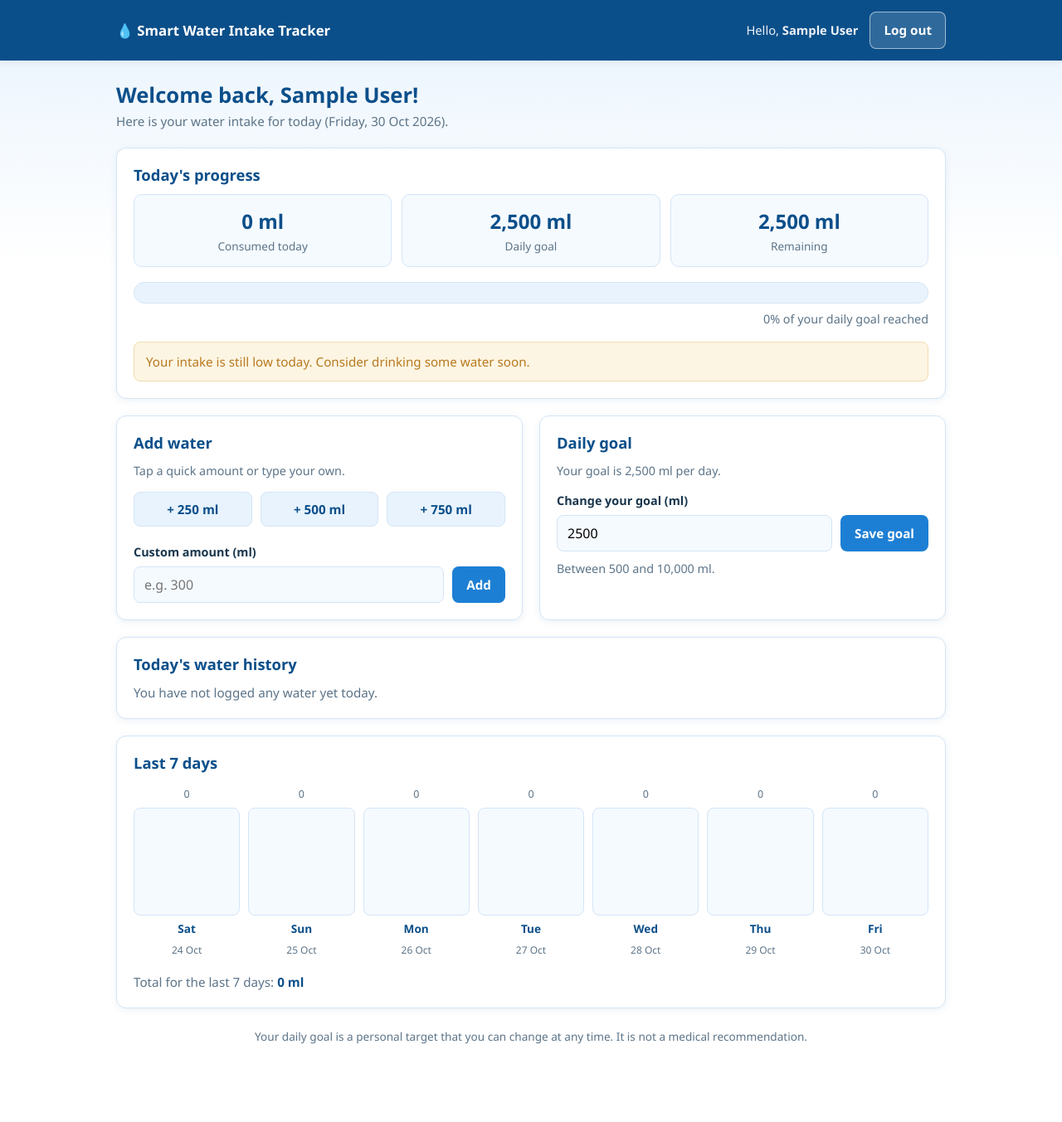
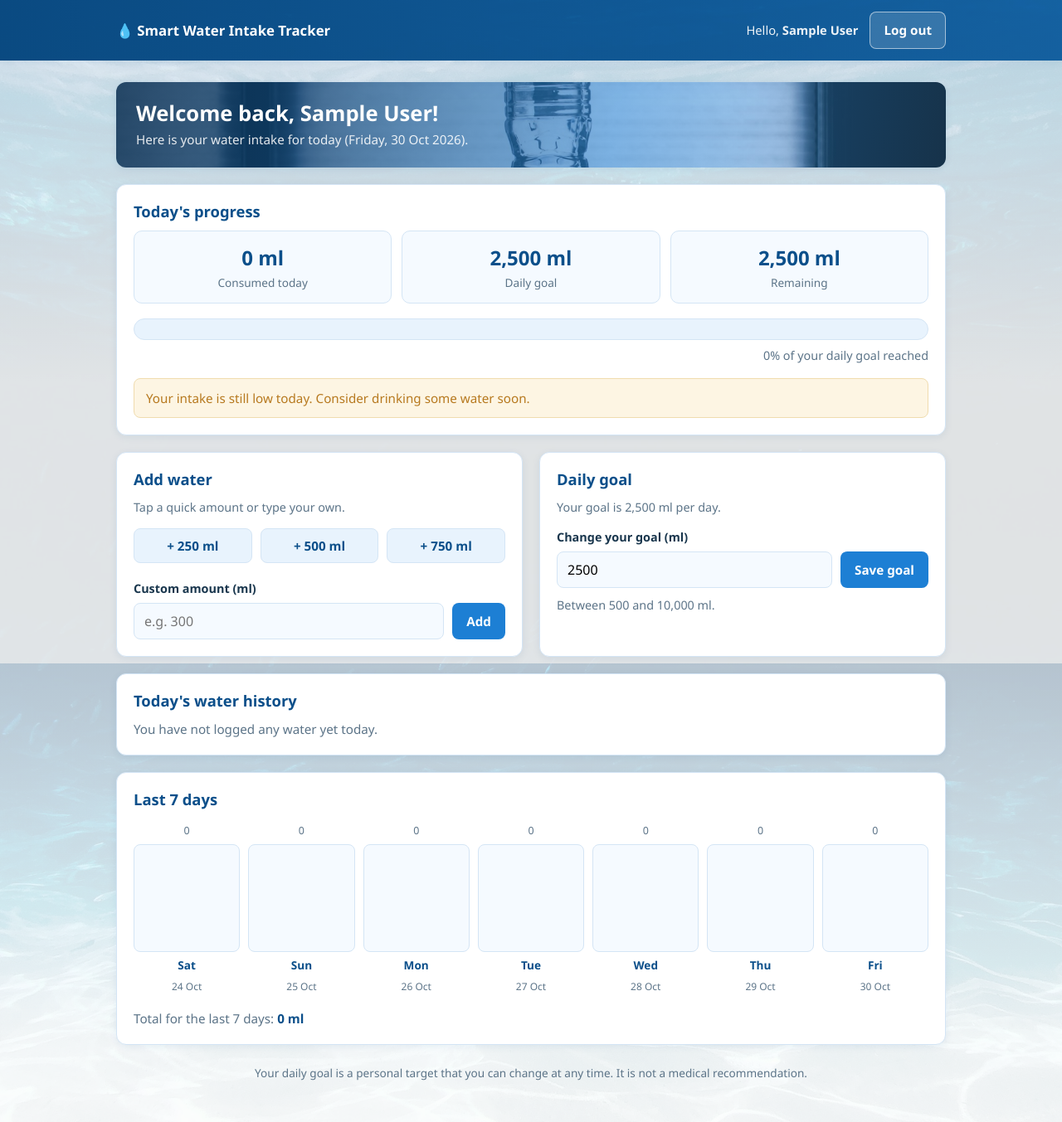
Before and after one commit to wisdom-ctrl-tech/smart-water-tracker, a PHP site: page /smart-water-tracker/ in a window 1280 px wide. Shown: the whole page at 83% size. Before the commit the page ends 1259 px from the top, so only its background shows below. Run offline with PHP 8.4, Linux system fonts and the light colour scheme; the visitor is signed in with stand-in values (Sample User, id 1); data that the repository does not hold is empty.

Commit message:
Add water background images
Use a pouring-water photo behind the login, register and password reset pages, and a water bottle hero plus a subtle underwater background on the dashboard. Add image credits.

```diff
--- a/index.php
+++ b/index.php
@@ -232,10 +232,12 @@
 
 <main class="container">
 
-    <h1 class="welcome">
-        Welcome back, <?php echo e($user['name']); ?>!
-    </h1>
-    <p class="welcome-sub">Here is your water intake for today (<?php echo e(date('l, d M Y')); ?>).</p>
+    <section class="welcome-hero">
+        <h1 class="welcome">
+            Welcome back, <?php echo e($user['name']); ?>!
+        </h1>
+        <p class="welcome-sub">Here is your water intake for today (<?php echo e(date('l, d M Y')); ?>).</p>
+    </section>
 
     <?php if ($message !== ''): ?>
         <div id="flash-message"
--- a/style.css
+++ b/style.css
@@ -31,7 +31,10 @@
     font-size: 16px;
     line-height: 1.5;
     color: var(--text);
-    background: linear-gradient(180deg, var(--blue-light) 0%, #ffffff 320px);
+    background:
+        linear-gradient(180deg, rgba(232, 243, 253, 0.78) 0%, rgba(255, 255, 255, 0.88) 460px),
+        url('assets/water-dashboard.jpg') center / cover no-repeat fixed;
+    background-color: var(--blue-lighter);
     min-height: 100vh;
 }
 
@@ -171,7 +174,10 @@
     align-items: center;
     justify-content: center;
     padding: 32px 16px;
-    background: linear-gradient(160deg, var(--blue-dark) 0%, var(--blue) 55%, #7fc4f5 100%);
+    background:
+        linear-gradient(160deg, rgba(6, 46, 82, 0.82) 0%, rgba(29, 127, 212, 0.62) 55%, rgba(127, 196, 245, 0.45) 100%),
+        url('assets/water-auth.jpg') center / cover no-repeat fixed;
+    background-color: var(--blue-dark);
 }
 
 .auth-box {
@@ -263,7 +269,9 @@
 /* ---------------- Dashboard layout ---------------- */
 
 .topbar {
-    background: var(--blue-dark);
+    background:
+        linear-gradient(90deg, rgba(11, 79, 138, 0.90) 0%, rgba(29, 127, 212, 0.70) 100%),
+        url('assets/water-dashboard.jpg') center 30% / cover no-repeat;
     color: #ffffff;
     box-shadow: var(--shadow);
 }
@@ -309,6 +317,25 @@
     color: var(--text-soft);
     margin: 0 0 20px;
     font-size: 0.95rem;
+}
+
+.welcome-hero {
+    background:
+        linear-gradient(100deg, rgba(6, 46, 82, 0.86) 0%, rgba(29, 127, 212, 0.55) 60%, rgba(29, 127, 212, 0.25) 100%),
+        url('assets/water-hero.jpg') center 55% / cover no-repeat;
+    border-radius: var(--radius);
+    padding: 22px 24px;
+    margin-bottom: 20px;
+    box-shadow: var(--shadow);
+}
+
+.welcome-hero .welcome {
+    color: #ffffff;
+}
+
+.welcome-hero .welcome-sub {
+    color: rgba(255, 255, 255, 0.88);
+    margin-bottom: 0;
 }
 
 .grid {
```
Also changed, not shown: assets/CREDITS.md (added, +7 -0 lines), assets/water-auth.jpg (added), assets/water-dashboard.jpg (added), assets/water-hero.jpg (added).
